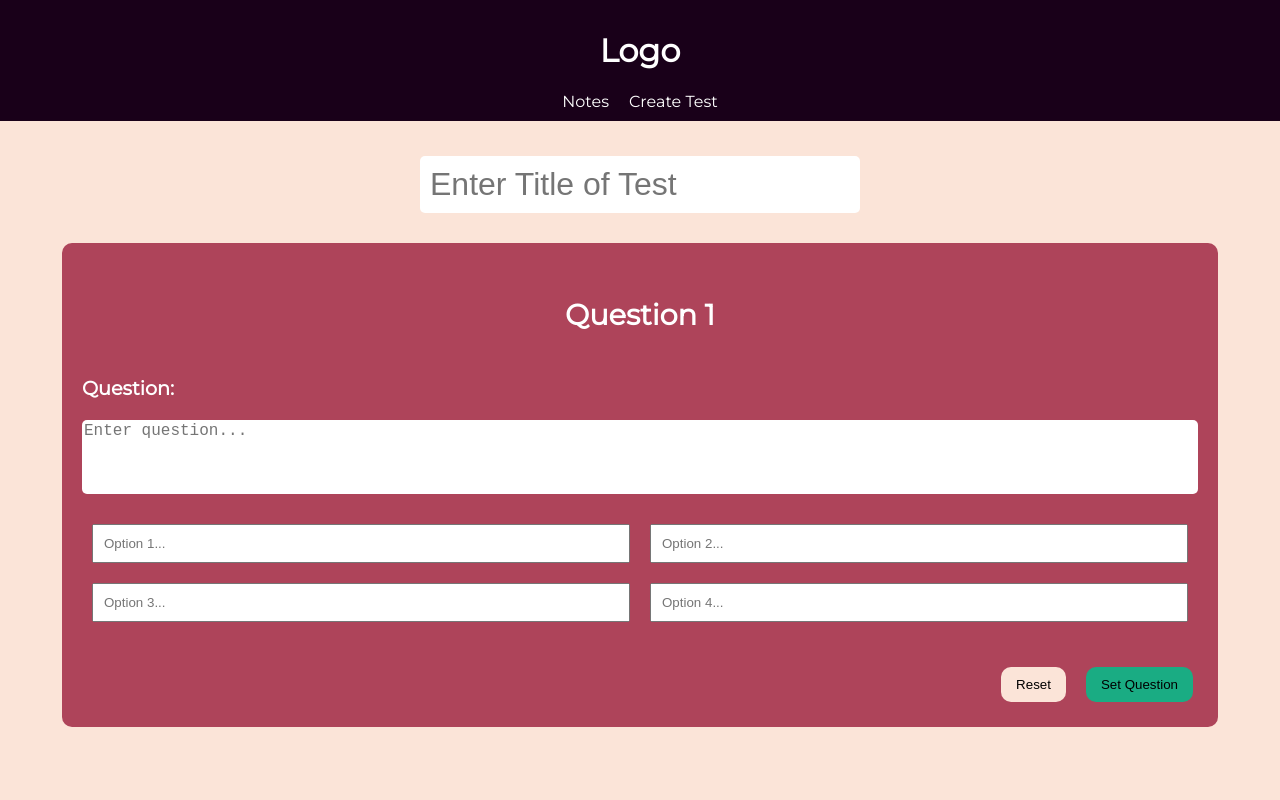
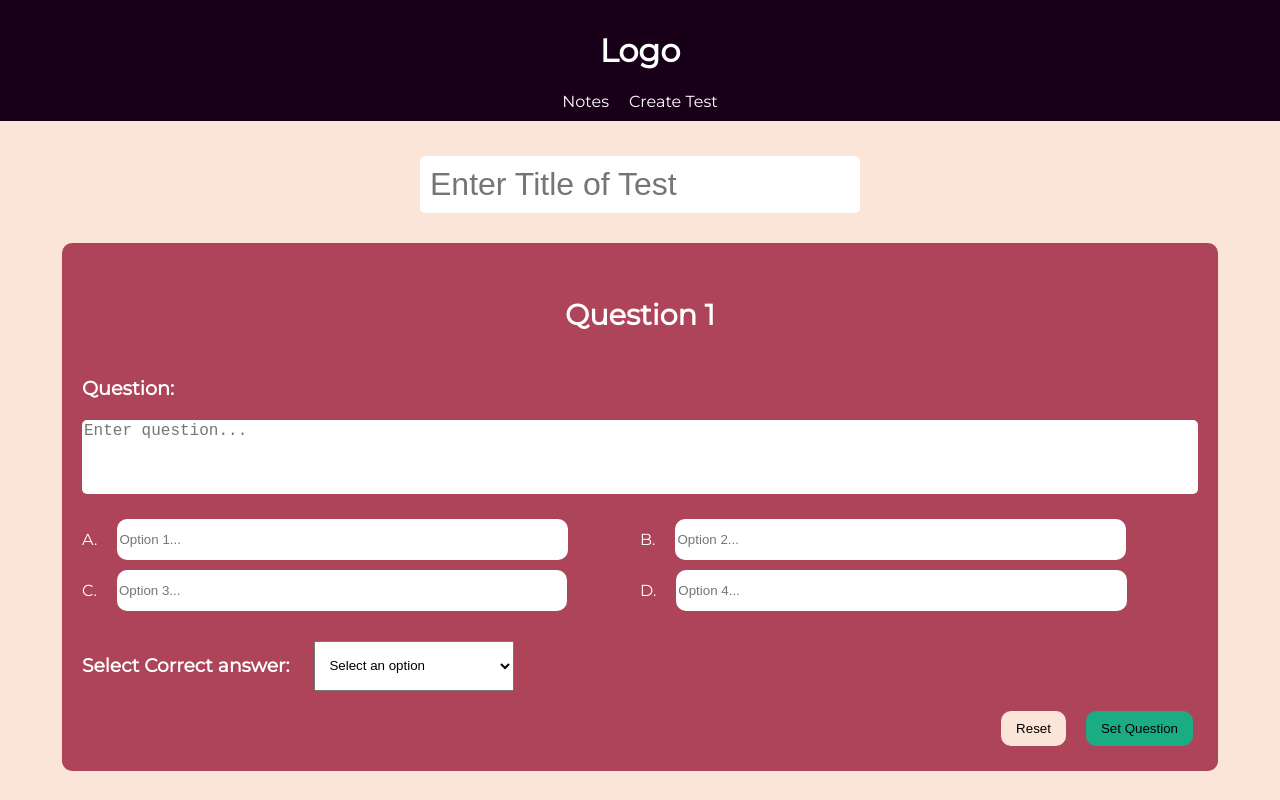
Before and after one commit to shrinidhib/edu-platform, a React (Create React App) app in the folder frontend/: page /createtest in a window 1280 px wide. Built offline with nearby package versions, Linux system fonts and the light colour scheme.

Commit message:
answer section in question form added

```diff
--- a/frontend/src/index.css
+++ b/frontend/src/index.css
@@ -125,8 +125,15 @@ header a{
 }
 
 .option{
-  padding: 10px;
-  margin: 10px;
+  display: flex;
+  gap: 15px;
+}
+
+.option-input{
+  border-radius: 10px;
+  border: none;
+  margin: 5px;
+  width: 80%;
 }
 
 .title-input{
@@ -156,3 +163,15 @@ header a{
 .reset-button{
   background-color: #fbe4d8;
 }
+
+.answer-selector{
+  padding: 10px;
+  margin: 5px;
+  width: 200px;
+  overflow-x: hidden;
+}
+
+.answer-section{
+  display: flex;
+  gap: 20px;
+}
--- a/frontend/src/pages/CreateTest.js
+++ b/frontend/src/pages/CreateTest.js
@@ -12,6 +12,7 @@ export const CreateTest = () => {
   const [option2,setOption2]=useState('')
   const [option3,setOption3]=useState('')
   const [option4,setOption4]=useState('')
+  const [answer,setAnswer]=useState('')
 
   const reset=()=>{
     setQuestion('')
@@ -21,22 +22,56 @@ export const CreateTest = () => {
     setOption4('')
   }
 
+  const questionSubmitHandler=(e)=>{
+      e.preventDefault()
+      const q={question:question, options: [option1,option2,option3,option4], answer: answer}
+      console.log(q)
+
+  }
+
+  const testSubmitHandler=()=>{
+
+  }
+
   return (
     <div className="container">
-    <input onChange={(e)=>setTitle(e.target.value)} className="title-input" placeholder="Enter Title of Test"></input>
-    <form className="question-form">
+      <input required onChange={(e)=>setTitle(e.target.value)} className="title-input" placeholder="Enter Title of Test"></input>
+      <form onSubmit={questionSubmitHandler} className="question-form">
           <h2 className="question-header">Question {number}</h2>
 
           <div className="question-section">
               <label className="question-label">Question: </label>
-            <textarea value={question} onChange={(e)=>setQuestion(e.target.value)}className='question' placeholder="Enter question..."></textarea>
+              <textarea required value={question} onChange={(e)=>setQuestion(e.target.value)}className='question' placeholder="Enter question..."></textarea>
           </div>
 
           <div className="options-section">
-            <input value={option1} onChange={(e)=>setOption1(e.target.value)} className='option' placeholder="Option 1..."></input>
-            <input value={option2} onChange={(e)=>setOption2(e.target.value)} className='option' placeholder="Option 2..."></input>
-            <input value={option3} onChange={(e)=>setOption3(e.target.value)} className='option' placeholder="Option 3..."></input>
-            <input value={option4} onChange={(e)=>setOption4(e.target.value)} className='option' placeholder="Option 4..."></input>
+            <div className="option">
+              <p style={{color: "white"}}>A. </p>
+              <input required value={option1} onChange={(e)=>setOption1(e.target.value)} className='option-input' placeholder="Option 1..."></input>
+            </div>
+            <div className="option">
+              <p style={{color: "white"}}>B. </p>
+              <input required value={option2} onChange={(e)=>setOption2(e.target.value)} className='option-input' placeholder="Option 2..."></input>
+            </div>
+            <div className="option">
+              <p style={{color: "white"}}>C. </p>
+              <input required value={option3} onChange={(e)=>setOption3(e.target.value)} className='option-input' placeholder="Option 3..."></input>
+            </div>
+            <div className="option">
+              <p style={{color: "white"}}>D. </p>
+              <input required value={option4} onChange={(e)=>setOption4(e.target.value)} className='option-input' placeholder="Option 4..."></input>
+            </div>
+          </div>
+          <div className="answer-section">
+            <h3 style={{color: "white"}}>Select Correct answer: </h3>
+            <select required className='answer-selector' value={answer} onChange={(e)=>setAnswer(e.target.value)}>
+              <option value="" disabled hidden>Select an option</option>
+              <option value={option1}>{option1}</option>
+              <option value={option2}>{option2}</option>
+              <option value={option3}>{option3}</option>
+              <option value={option4}>{option4}</option>
+
+            </select>
           </div>
           <div className="button-section">
             <button className='reset-button' onClick={reset}>Reset</button>
```
Lines whose indentation alone changed are shown as unchanged.
